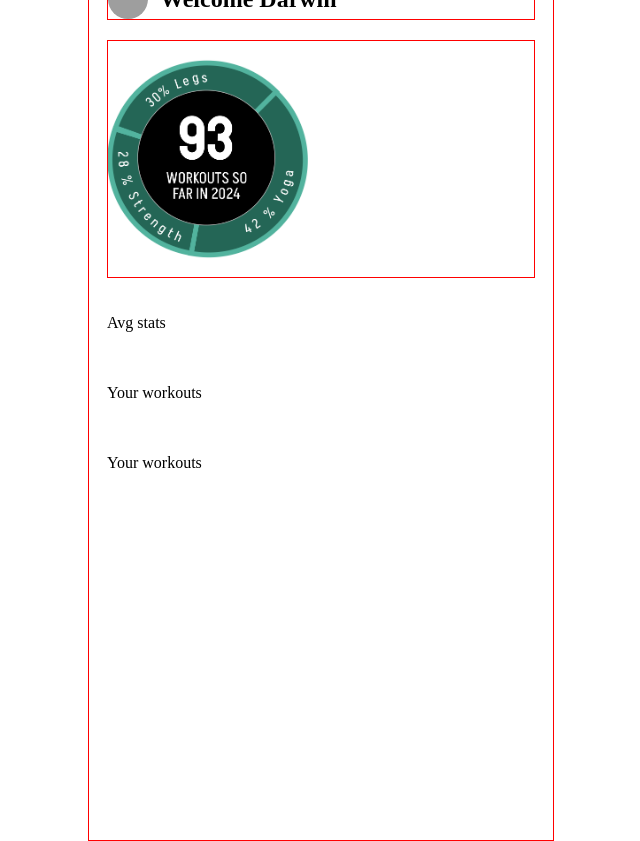
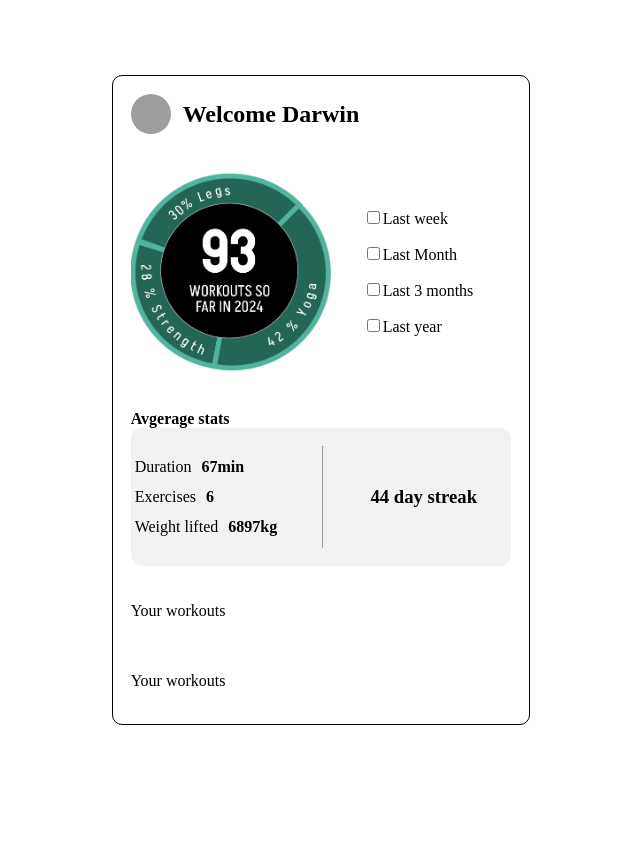
Before and after one commit to williamcaamot/arcturus, a React (Vite) app in the folder frontend/: page / in a window 1280 px wide. Shown: the whole page, without its empty margins (338-978 px from the left). After the commit the page ends 800 px from the top, so only its background shows below. Built offline with nearby package versions, Linux system fonts and the light colour scheme; grey boxes are pictures that could not be loaded.

Commit message:
Further update on landingpage

```diff
--- a/frontend/src/pages/landingpage/LandingPage.tsx
+++ b/frontend/src/pages/landingpage/LandingPage.tsx
@@ -1,23 +1,60 @@
-import "./styles/landingPage.css";
+import './styles/landingPage.css';
 
-const LandingPage= () => {
+const LandingPage = () => {
     return (
-        <div className="landingContainer">
-            <div className="landingWelcomeCont">
-                <img src="https://www.w3schools.com/howto/img_avatar.png" alt="Avatar" className="landingWelcomeProfilePicture"/>
-                <h2 style={{margin: 0}}>Welcome Darwin</h2>
+        <div className='landingContainer'>
+            <div className='landingWelcomeCont'>
+                <img src='https://www.w3schools.com/howto/img_avatar.png' alt='Avatar' className='landingWelcomeProfilePicture' />
+                <h2 style={{ margin: 0 }}>Welcome Darwin</h2>
             </div>
-            <div className="landingStatsCont">
-                <img src="../../../public/images/statsCircle.png" alt="statsPlaceholder" className="tmpStatsImg"/>
-
+            <div className='landingStatsCont'>
+                <img src='../../../public/images/statsCircle.png' alt='statsPlaceholder' className='tmpStatsImg' />
+                <div className='landingPeriodCheckCont'>
+                    <div>
+                        <input type='checkbox' id='lastWeek' className='landingSearchBar' />
+                        <label htmlFor='lastWeek'>Last week</label>
+                    </div>
+                    <div>
+                        <input type='checkbox' id='lastMonth' className='landingSearchBar' />
+                        <label htmlFor='lastMonth'>Last Month</label>
+                    </div>
+                    <div>
+                        <input type='checkbox' id='last3Months' className='landingSearchBar' />
+                        <label htmlFor='last3Months'>Last 3 months</label>
+                    </div>
+                    <div>
+                        <input type='checkbox' id='lastYear' className='landingSearchBar' />
+                        <label htmlFor='lastYear'>Last year</label>
+                    </div>
+                </div>
             </div>
-            <div className="landingAvgStatsCont">
-                <p>Avg stats</p>
+            <div className='landingAvgStatsCont'>
+                <h4 style={{ margin: 0 }}>Avgerage stats</h4>
+                <div className='landingAvgStatsInnerCont'>
+                    <div className='avgStatsLeft'>
+                        <span>
+                        <p style={{ margin: 0 }}>Duration</p>
+                        <p style={{ margin: 0 }}>67min</p>
+                        </span>
+                        <span>
+                        <p style={{ margin: 0 }}>Exercises</p>
+                        <p style={{ margin: 0 }}>6</p>
+                        </span>
+                        <span>
+                        <p style={{ margin: 0 }}>Weight lifted</p>
+                        <p style={{ margin: 0 }}>6897kg</p>
+                        </span>
+                    </div>
+                    <hr className='dividerDiv'></hr>
+                    <div className='avgStatsRight'>
+                        <h3 style={{ margin: 0 }}>44 day streak</h3>
+                    </div>
+                </div>
             </div>
-            <div className="landingYourWorkoutCont">
+            <div className='landingYourWorkoutCont'>
                 <p>Your workouts</p>
             </div>
-            <div className="landingExercisesCont">
+            <div className='landingExercisesCont'>
                 <p>Your workouts</p>
             </div>
         </div>
--- a/frontend/src/pages/landingpage/styles/landingPage.css
+++ b/frontend/src/pages/landingpage/styles/landingPage.css
@@ -25,17 +25,17 @@ p {
     flex-direction: column;
     gap: 20px;
     padding: 18px 18px;
-    min-width: 390px;
-    min-height: 844px;
+    width: 390px;
+    height: 844px;
     width: 100%;
     height: 100%;
-    border: 1px solid red;
+    border: 1px solid black;
+    border-radius: 10px;
 }
 
 .landingWelcomeCont {
     display: flex;
     gap: 12px;
-    border: 1px solid red;
     align-items: center;
 
 }
@@ -55,7 +55,53 @@ p {
 .landingStatsCont {
     display: flex;
     gap: 12px;
-    border: 1px solid red;
     align-items: center;
     padding: 18px 0px;
 }
+
+.landingPeriodCheckCont {
+    display: flex;
+    flex-direction: column;
+    gap: 16px;
+    padding-left: 20px;
+}
+
+.landingAvgStatsInnerCont {
+    display: flex;
+    justify-content: space-between;
+    border-radius: 11px;
+    background: #F2F2F2;
+    align-items: center;
+    padding: 18px 0px;
+}
+
+.avgStatsLeft {
+    display: flex;
+    flex-direction: column;
+    gap: 12px;
+    padding-left: 4px;
+    width: 100%;
+}
+
+.avgStatsLeft > span {
+    display: flex;
+    align-items: center;
+    gap: 10px;
+}
+.avgStatsLeft > span :nth-child(2) {
+    font-weight: 600;
+}
+
+.avgStatsRight {
+    display: flex;
+    align-items: center;
+    justify-content: center;
+    width: 100%;
+}
+
+.dividerDiv {
+    width: 1px;
+    background-color: grey;
+    margin: 0 12px;
+    height: 100px;
+}
```
